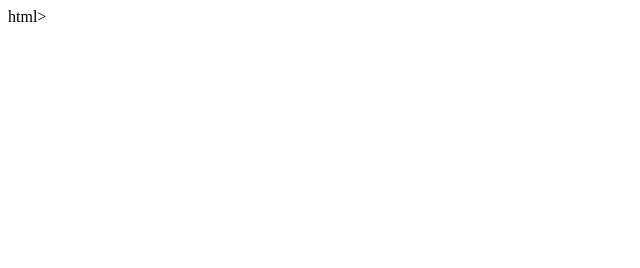
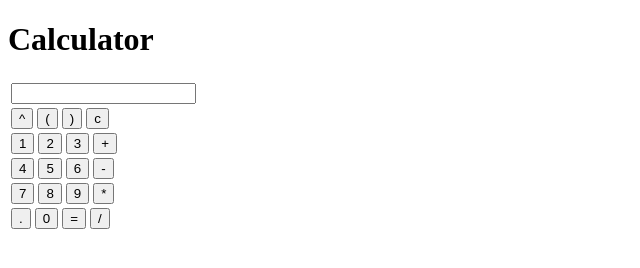
Before and after one commit to RashaAlamleh/Calculator-Project, a plain HTML site: page index.html in a window 1280 px wide. Shown: the whole page, without its empty margins (0-640 px from the left). Drawn offline with nearby package versions, Linux system fonts and the light colour scheme.

Commit message:
CKECK ABOUT HTML

```diff
--- a/index.html
+++ b/index.html
@@ -1,5 +1,5 @@
 <!DOCTYPE html>
-html>
+<html>
   <head>
     <script
   src="https://code.jquery.com/jquery-3.5.1.min.js"
@@ -11,5 +11,60 @@ html>
     <link href="style.css" rel="stylesheet" type="text/css" />
   </head>
   <body>
+    <h1 id='cal'>Calculator</h1>
+    <table class='num&oper'>
+      <tr id='FisrtRwo'>
+        <td>
+          <input type="text" id='inputVal' >
+        </td>
+      </tr>
+         <tr id='operatorRow'>
+            <td>
+      <input id='expo' type="button" value='^' onclick="insrt('^')">
+      <input id='sym'  type="button" value='(' onclick="insrt('(')">
+      <input id='sym'  type="button" value=')' onclick="insrt(')')">
+      <input id='clear'type="button" value='c' onclick="reset('')">
+        </td>
+      </tr>
+
+
+      <tr id='SecondRwo'>
+        <td>
+
+        <input id='numOne'  type="button" value='1' onclick="insrt(1)">
+        <input id='numTwo'  type="button" value='2' onclick="insrt(2)">
+        <input id='numThree'type="button" value='3' onclick="insrt(3)">
+        <input id='add'     type="button" value='+' onclick="insrt('+')">
+
+        </td>
+      </tr>
+      <tr id='ThirdRwo'>
+        <td>
+        <input id='numFour' type="button" value='4' onclick="insrt(4)">
+        <input id='numFive' type="button" value='5' onclick="insrt(5)">
+        <input id='numSix'  type="button" value='6' onclick="insrt(6)">
+        <input id='sub'     type="button"  value='-'onclick="insrt('-')">
+        </td>
+      </tr>
+      <tr id='FourthRwo'>
+        <td>
+        <input id='numSeven' type="button" value='7' onclick="insrt(7)">
+        <input id='numEight' type="button" value='8' onclick="insrt(8)">
+        <input id='numNine'  type="button" value='9' onclick="insrt(9)">
+        <input id='sub'      type="button" value='*' onclick="insrt('*')">
+        </td>
+      </tr>
+      <tr id='FifthhRwo'>
+        <td>
+          <input id='Dot'   type="button" value='.' onclick="insrt('.')">
+        <input id='Zero'  type="button" value='0' onclick="insrt(0)">
+        <input id='Equal' type="button" value='='  onclick="eql('=')">
+        <input id='div'   type="button" value='/' onclick="insrt('/')">
+        </td>
+      </tr>
+    </table>
+    <script src="script.js">
+
+    </script>
   </body>
 </html>
--- a/script.js
+++ b/script.js
@@ -0,0 +1,31 @@
+// function add(num1,num2){
+// var result = 0;
+// return result=num1+num2;
+// };
+
+// function sub(num1,num2){
+// var result = 0;
+// return result=num1-num2;
+// };
+
+// function multiple(num1,num2){
+// var result = 1;
+// return result=num1*num2;
+// };
+// function division(num1,num2){
+// var result = 1;
+// return result=num1/num2;
+// };
+
+
+function insrt(num){
+  $('#inputVal').val($('#inputVal').val()+num)
+}
+function eql(){
+  $('#inputVal').val(eval($('#inputVal').val()))
+}
+
+function reset(){
+  document.getElementById(inputVal).vlaue('')
+ // $('#inputVal').val('')
+}
```
